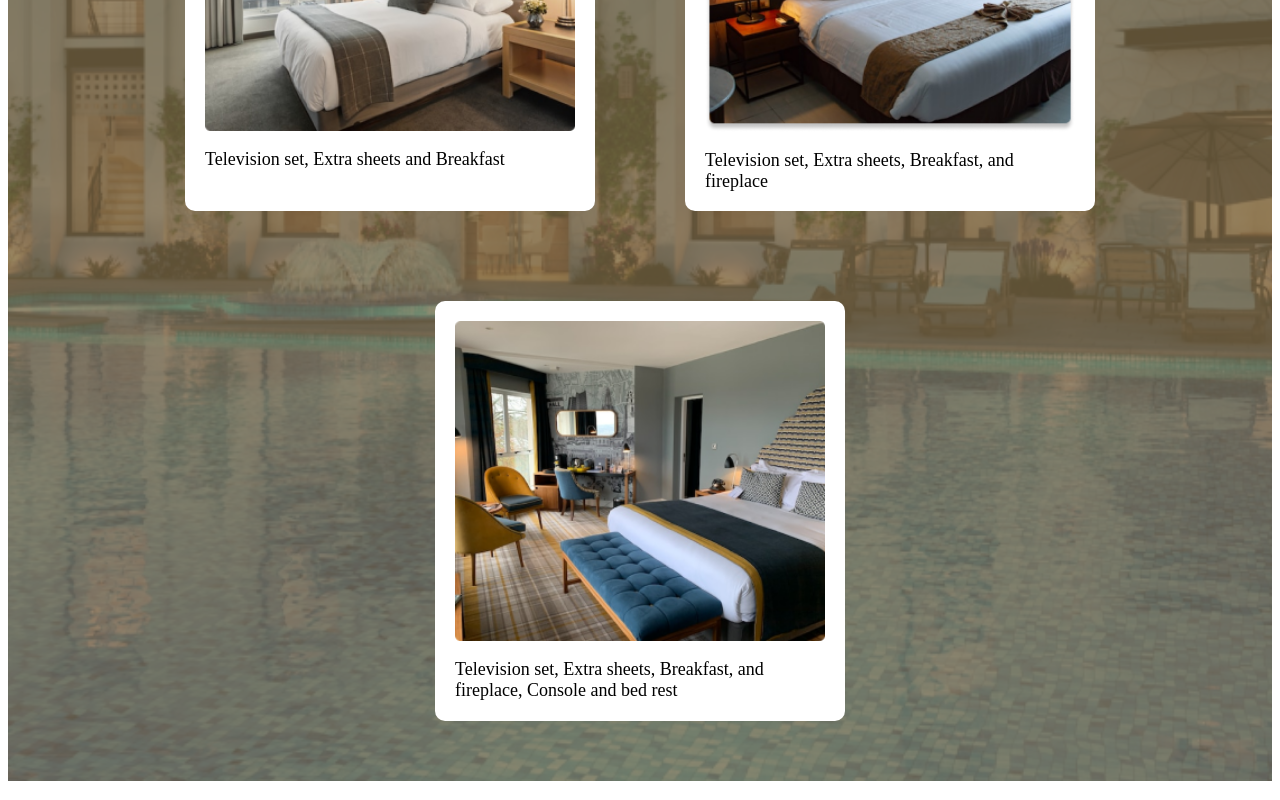
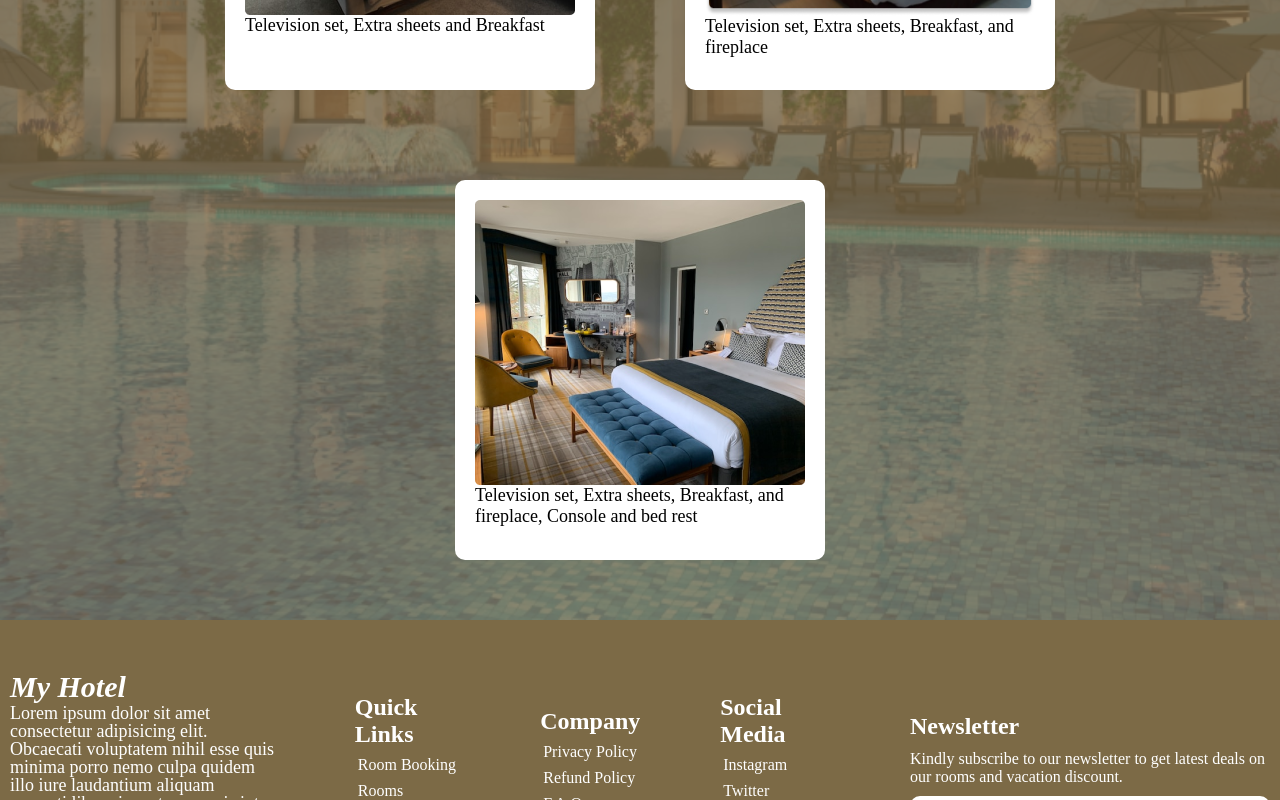
Before and after one commit to Sanath2349/MY_HOTEL, a React (Create React App) app: page / in a window 1280 px wide. Shown: the part 2000-2800 px from the top of the page. Built offline with nearby package versions, Linux system fonts and the light colour scheme.

Commit message:
added footer

```diff
--- a/public/index.html
+++ b/public/index.html
@@ -2,7 +2,7 @@
 <html lang="en">
   <head>
     <meta charset="utf-8" />
-    <link rel="icon" href="%PUBLIC_URL%/HotelLogo.png" />
+    <link rel="icon" href="%PUBLIC_URL%/hotelfavi.png" />
     <meta name="viewport" content="width=device-width, initial-scale=1" />
     <meta name="theme-color" content="#000000" />
     <meta
--- a/src/App.css
+++ b/src/App.css
@@ -0,0 +1,5 @@
+*{
+    margin: 0;
+    padding: 0;
+    box-sizing: border-box;
+}
--- a/src/App.js
+++ b/src/App.js
@@ -3,6 +3,7 @@ import { BrowserRouter as Router, Routes, Route } from "react-router-dom";
 import Navbar from "./Components/Navbar";
 import Home from "./Components/Home";
 import Explore from "./Components/Explore/Explore";
+import Footer from "./Components/Footer";
 
 function App() {
   return (
@@ -13,6 +14,7 @@ function App() {
           <Route path="/" element={<Home />} />
           <Route path="/explore" element={<Explore />} />
         </Routes>
+        <Footer/>
       </Router>
     </>
   );
--- /dev/null
+++ b/src/Components/Footer.jsx
@@ -0,0 +1,68 @@
+import React from "react";
+import styles from "./Style/Footer.module.css";
+
+const Footer = () => {
+  return (
+    <footer className={styles.footerContainer}>
+      <div className={styles.footerHead}>
+        <div>
+          <h2 className={styles.footerTittle}>
+            <i>My Hotel</i>
+          </h2>
+          <p className={styles.footerDescription}>
+            Lorem ipsum dolor sit amet consectetur adipisicing elit. Obcaecati
+            voluptatem nihil esse quis minima porro nemo culpa quidem illo iure
+            laudantium aliquam corrupti libero inventore sequi sint, praesentium
+            sunt quisquam ea dignissimos eaque amet maiores pariatur! Asperiores
+            neque expedita dignissimos!
+          </p>
+        </div>
+        <div className={styles.footerLinks}>
+          <h2 >Quick Links</h2>
+          <ul>
+            <li>Room Booking</li>
+            <li>Rooms</li>
+            <li>Contact</li>
+            <li>Explore</li>
+          </ul>
+        </div>
+        <div className={styles.footerTerms}>
+          <h2>Company</h2>
+          <ul>
+            <li>Privacy Policy</li>
+            <li>Refund Policy</li>
+            <li>F.A.Q</li>
+            <li>About</li>
+          </ul>
+        </div>
+        <div className={styles.footerSocial}>
+          <h2>Social Media</h2>
+          <ul>
+            <li>Instagram</li>
+            <li>Twitter</li>
+            <li>Facebook</li>
+            <li>Tiktok</li>
+          </ul>
+        </div>
+        <div className={styles.footerNewsletter}>
+          <h2>Newsletter</h2>
+          <p>
+            Kindly subscribe to our newsletter to get latest deals on our rooms
+            and vacation discount.
+          </p>
+          <div className={styles.newsletterInput}>
+            <input type="mail" name="newsletter" id="newsletter" placeholder="Enter your email" />
+            <button type="button">subscribe</button>
+          </div>
+        </div>
+      </div>
+
+      <div className={styles.copyright}>
+        <hr />
+        <h3>&copy; Copyright My Hotel 2024</h3>
+      </div>
+    </footer>
+  );
+};
+
+export default Footer;
--- /dev/null
+++ b/src/Components/Style/Footer.module.css
@@ -0,0 +1,72 @@
+.footerContainer {
+  background-color: #7c6a46;
+  height: 420px;
+  display: grid;
+  grid-template-rows: 3fr 1fr;
+}
+
+.footerHead {
+  display: flex;
+  align-items: center;
+  gap: 80px;
+  justify-content: center;
+  padding: 20px 10px;
+  color: white;
+}
+
+.footerHead ul {
+  list-style: none;
+  padding: 0;
+}
+
+.footerHead ul li{
+    margin: 8px 3px;
+    cursor: pointer;
+}
+
+.footerTittle {
+  font-size: 30px;
+  margin: 0;
+}
+
+.footerDescription {
+  max-width: 320px;
+  font-size: 18px;
+  line-height: 18px;
+}
+
+.footerNewsletter {
+  max-width: 360px;
+  display: flex;
+  flex-direction: column;
+  gap: 10px;
+}
+
+.footerNewsletter input {
+  width: 360px;
+  height: 50px;
+  position: absolute;
+  border-radius: 10px;
+  border: none;
+  padding-left: 10px;
+}
+
+.footerNewsletter button {
+  position: relative;
+  left: 66%;
+  margin-top: 5px;
+  padding: 13px 30px;
+  border-radius: 3px;
+  border: none;
+  background-color: #7c6a46;
+  color: white;
+  cursor: pointer;
+}
+.copyright {
+  color: white;
+  text-align: center;
+}
+
+.copyright h3{
+    margin-top: 30px;
+}
--- a/src/Components/Style/Home.module.css
+++ b/src/Components/Style/Home.module.css
@@ -10,7 +10,7 @@
   /* background-color: aliceblue; */
   display: flex;
   justify-content: space-evenly;
-  width: 100vw;
+  width: 98vw;
   padding-bottom: 90px; /* Add space for the searchContainer */
 }
 
@@ -58,7 +58,7 @@
   transform: translateX(-50%);
   width: calc(100% - 300px);
   height: 120px;
-  background-color: aliceblue;
+  background-color: #bbad9153;
   z-index: 1;
   display: flex;
   align-items: center;
--- a/src/Components/Style/Navbar.module.css
+++ b/src/Components/Style/Navbar.module.css
@@ -43,7 +43,9 @@
     background-color: transparent;
     padding: 10px;
     border-radius: 10px;
-    border: 2px solid #7C6A46;
+    border: none;
+    /* border: 2px solid #7C6A46; */
+    cursor: pointer;
 }
 
 .navLogin{
@@ -54,3 +56,7 @@
     font-size: 18px;
     border-radius: 10px;
 }
+
+.navLogin{
+    cursor: pointer;
+}
```
Also changed, not shown: public/HotelLogo.png (deleted), public/hotelfavi.png (added).
